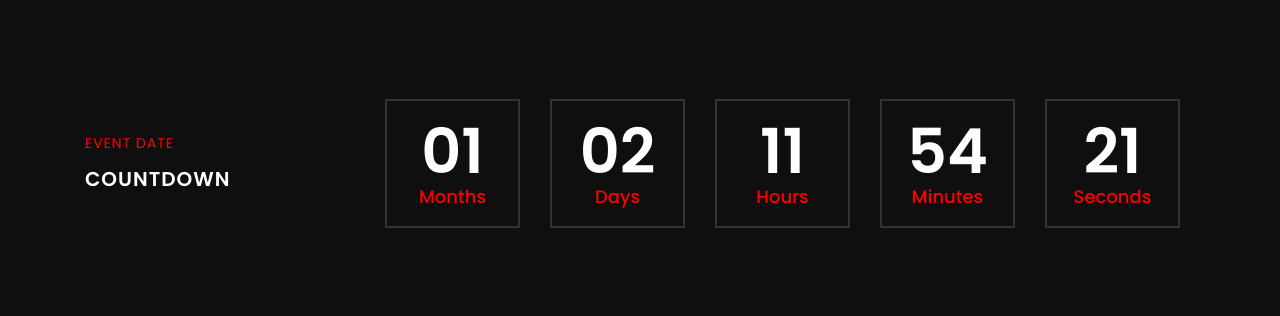
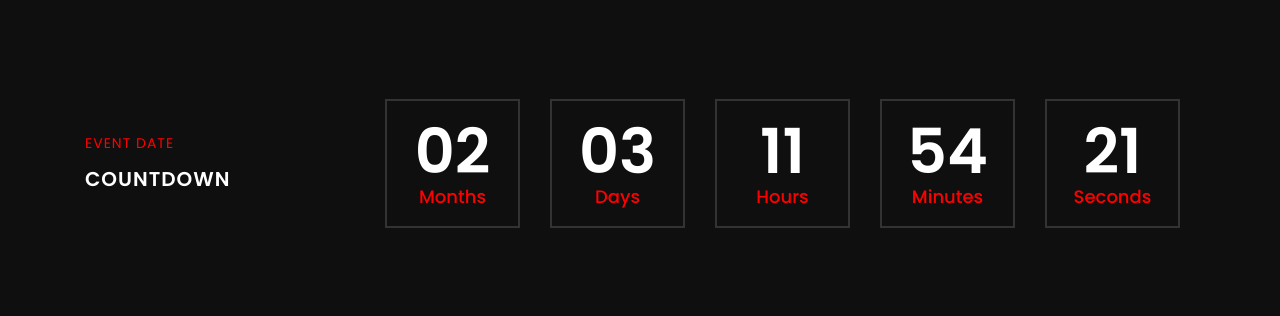
Before and after one commit to shivangi221b/TEDxIITGuwahati, a Django app: page / in a window 1280 px wide. Shown: the part 981-1297 px from the top of the page. Run offline with Django 3.2, Linux system fonts and the light colour scheme; some libraries are stand-ins or nearby versions.

Commit message:
date changed

```diff
--- a/Tedwebsite/static/js/default-assets/active.js
+++ b/Tedwebsite/static/js/default-assets/active.js
@@ -225,7 +225,7 @@
     // :: 13.0 Countdown Active Code
     // ****************************
     if ($.fn.countdown) {
-        $("#clock").countdown("2021/02/13", function (event) {
+        $("#clock").countdown("2021/03/7", function (event) {
             $(this).html(event.strftime("<div>%m <span>Months</span></div> <div>%d <span>Days</span></div> <div>%H <span>Hours</span></div> <div>%M <span>Minutes</span></div> <div>%S <span>Seconds</span></div>"));
         });
     }
--- a/Tedwebsite/templates/home/index.html
+++ b/Tedwebsite/templates/home/index.html
@@ -121,7 +121,7 @@
                         <!-- Welcome Text -->
                         <div class="col-12">
                             <div class="welcome-text-two text-center">
-                                <h5 data-animation="fadeInUp" data-delay="100ms"><i class="fa fa-calendar"> 13 Feb, 2021</i></h5>
+                                <h5 data-animation="fadeInUp" data-delay="100ms"><i class="fa fa-calendar"> 7 March, 2021</i></h5>
                                 <h2 data-animation="fadeInUp" data-delay="300ms"><i class="fa fa-map-marker"> IIT Guwahati</i></h2>
                                 <!-- Event Meta -->
                                 <div class="event-meta" data-animation="fadeInUp" data-delay="500ms">
```
